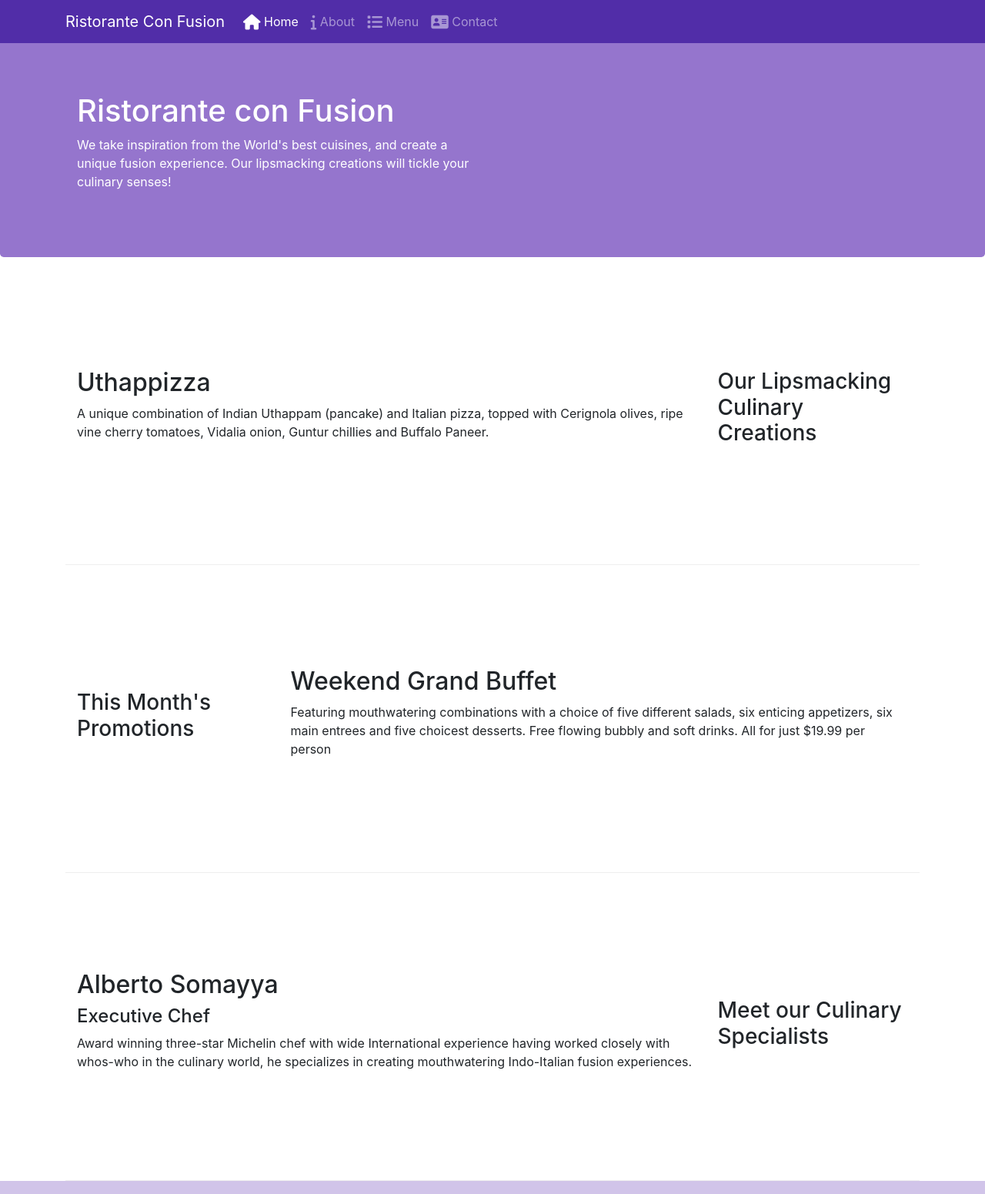
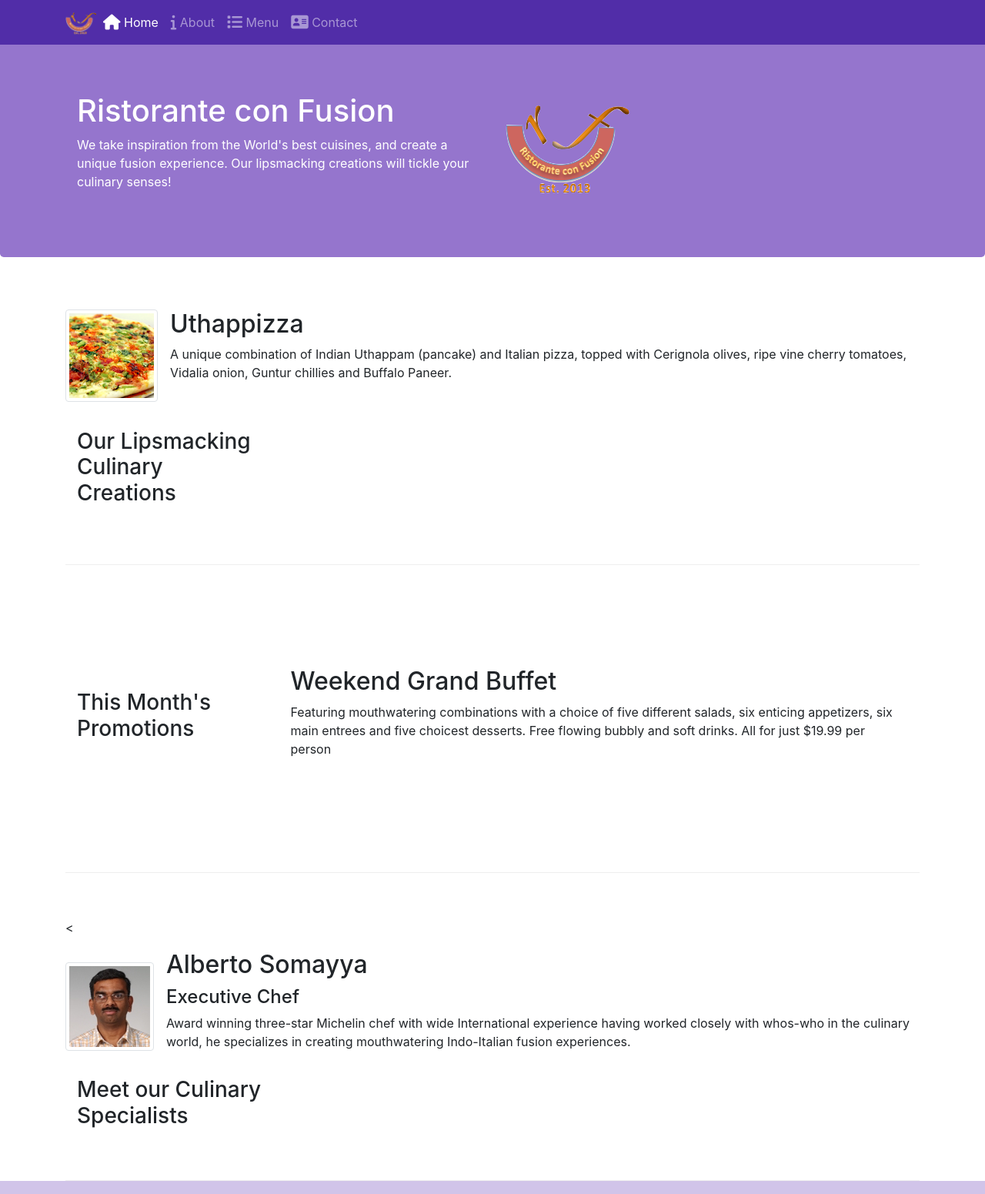
Before and after one commit to modgil1/Bootstrap, a plain HTML site: page index.html in a window 1280 px wide. Shown: the top 1551 px of the page at 77% size. Drawn offline with nearby package versions, Linux system fonts and the light colour scheme.

Commit message:
images and media

```diff
--- a/index.html
+++ b/index.html
@@ -10,7 +10,7 @@
     <!-- Bootstrap CSS -->
     <link rel="stylesheet" href="node_modules/bootstrap/dist/css/bootstrap.min.css">
     <link rel="stylesheet" href="node_modules/bootstrap/dist/css/bootstrap-grid.min.css">
-     <link rel="stylesheet" href="node_modules/font-awesome/css/font-awesome.min.css">
+    <link rel="stylesheet" href="node_modules/font-awesome/css/font-awesome.min.css">
     <link rel="stylesheet" href="node_modules/bootstrap-social/bootstrap-social.css">
     <link rel="stylesheet" href="css/styles.css" >
     <title>Ristorante Con Fusion</title>
@@ -23,7 +23,7 @@
             <button class="navbar-toggler" type="button" data-toggle="collapse" data-target="#Navbar">
                 <span class="navbar-toggler-icon"></span>
             </button>
-            <a class="navbar-brand" href="#">Ristorante Con Fusion</a>
+            <a class="navbar-brand mr-auto" href="#"><img src="img/logo.png" height="30" width="41"></a>
             <div class="collapse navbar-collapse" id="Navbar">
                 <ul class="navbar-nav mr-auto">
                       <li class="nav-item active"><a class="nav-link" href="#"><span class="fa fa-home fa-lg"></span> Home</a></li>
@@ -42,7 +42,8 @@
                     <h1>Ristorante con Fusion</h1>
                     <p>We take inspiration from the World's best cuisines, and create a unique fusion experience. Our lipsmacking creations will tickle your culinary senses!</p>
                 </div>
-                <div class="col-12 col-sm">
+                <div class="col-12 col-sm align-self-center">
+                    <img src="img/logo.png" class="img-fluid">
                 </div>
             </div>
         </div>
@@ -53,10 +54,18 @@
             <div class="col-12 col-sm-4 order-sm-last col-md-3">
                 <h3>Our Lipsmacking Culinary Creations</h3>
             </div>
-            <div class="col col-sm order-sm-first col-md">
-                <h2>Uthappizza</h2>
-                <p>A unique combination of Indian Uthappam (pancake) and Italian pizza, topped with Cerignola olives, ripe vine cherry tomatoes, Vidalia onion, Guntur chillies and Buffalo Paneer.</p>
-            </div>
+           <div class="media">
+                    <img class="d-flex mr-3 img-thumbnail align-self-center"
+                            src="img/uthappizza.png" alt="Uthappizza">
+                    <div class="media-body">
+                        <h2 class="mt-0">Uthappizza</h2>
+                        <p class="d-none d-sm-block">A unique combination of Indian Uthappam (pancake) and
+                            Italian pizza, topped with Cerignola olives, ripe vine
+                            cherry tomatoes, Vidalia onion, Guntur chillies and
+                            Buffalo Paneer.</p>
+                    </div>
+                </div>
+
         </div>
 
 
@@ -74,11 +83,19 @@
             <div class="col-12 col-sm-4 order-sm-last col-md-3">
                 <h3>Meet our Culinary Specialists</h3>
             </div>
-            <div class="col col-sm order-sm-first col-md">
-                <h2>Alberto Somayya</h2>
-                <h4>Executive Chef</h4>
-                <p>Award winning three-star Michelin chef with wide International experience having worked closely with whos-who in the culinary world, he specializes in creating mouthwatering Indo-Italian fusion experiences. </p>
-            </div>
+            <<div class="media">
+                    <img class="d-flex mr-3 img-thumbnail align-self-center"
+                            src="img/alberto.png" alt="Alberto Somayya">
+                    <div class="media-body">
+                        <h2 class="mt-0">Alberto Somayya</h2>
+                        <h4>Executive Chef</h4>
+                        <p class="d-none d-sm-block">Award winning three-star Michelin chef with wide
+                            International experience having worked closely with
+                            whos-who in the culinary world, he specializes in
+                            creating mouthwatering Indo-Italian fusion experiences.
+                            </p>
+                    </div>
+                </div>
         </div>
     </div>
 
```
Also changed, not shown: aboutus.html (+4 -2 lines), contactus.html (+6 -4 lines), img/alberto.png (added), img/buffet.png (added), img/logo.png (added), img/uthappizza.png (added), 1 other file.
